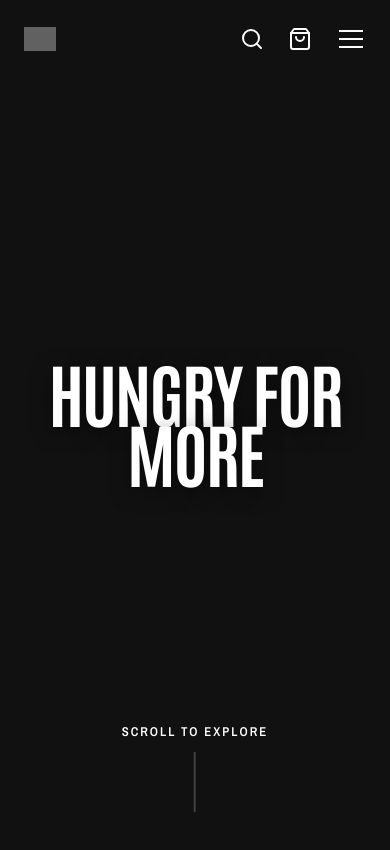
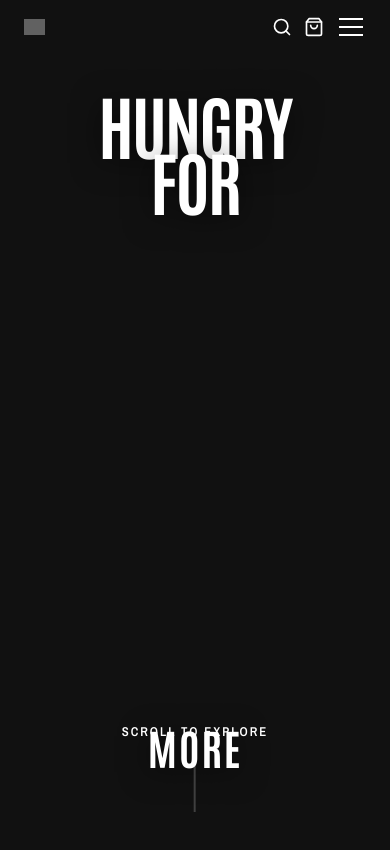
Before and after one commit to InezTech/Nike-DreamShowcase, a plain HTML site: page index.html in a window 390 px wide. Shown: the top 850 px of the page. Drawn offline with nearby package versions, Linux system fonts and the light colour scheme; grey boxes are pictures that could not be loaded; a script that the page names is missing.

Commit message:
Add files via upload

```diff
--- a/css/style.css
+++ b/css/style.css
@@ -162,6 +162,13 @@ h6,
     letter-spacing: -2px;
 }
 
+@media (max-width: 768px) {
+    .section-title {
+        font-size: clamp(2.5rem, 14vw, 4.5rem);
+        letter-spacing: -1px;
+    }
+}
+
 .eyebrow {
     font-size: 1.1rem;
     letter-spacing: 0.5px;
@@ -257,6 +264,31 @@ h6,
 
 .navbar.scrolled .icon-btn {
     color: var(--color-black);
+}
+
+.navbar-actions {
+    display: flex;
+    gap: 1.5rem;
+    align-items: center;
+}
+
+@media (max-width: 480px) {
+    .navbar {
+        padding: 0.75rem 0;
+    }
+
+    .logo-svg {
+        height: 16px;
+    }
+
+    .navbar-actions {
+        gap: 0.75rem;
+    }
+
+    .icon-btn svg {
+        width: 20px;
+        height: 20px;
+    }
 }
 
 /* HAMBURGER MENU */
@@ -411,37 +443,108 @@ h6,
 
 #tiger-canvas {
     position: absolute;
+    top: 50%;
+    left: 50%;
+    transform: translate(-50%, -50%);
+    width: 100%;
+    height: 100%;
+    object-fit: contain;
+    z-index: 2;
+    mask-image: radial-gradient(circle, black 60%, transparent 100%);
+    -webkit-mask-image: radial-gradient(circle, black 60%, transparent 100%);
+    pointer-events: none;
+}
+
+@media (max-width: 768px) {
+    #tiger-canvas {
+        height: 70%;
+        width: 120%;
+        /* Side bleed for more impact */
+    }
+}
+
+.hero-content {
+    position: absolute;
     top: 0;
     left: 0;
     width: 100%;
     height: 100%;
-    object-fit: contain;
-    z-index: 2;
-    mask-image: linear-gradient(to bottom, transparent 0%, black 8%, black 92%, transparent 100%);
-    -webkit-mask-image: linear-gradient(to bottom, transparent 0%, black 8%, black 92%, transparent 100%);
+    z-index: 3;
     pointer-events: none;
+    display: flex;
+    flex-direction: column;
+    justify-content: space-between;
+    padding: 8rem 2rem 4rem;
 }
 
-.hero-content {
-    position: relative;
-    z-index: 3;
-    pointer-events: none;
-    text-align: center;
-    width: 100%;
-    padding: 0 1.5rem;
+@media (max-width: 768px) {
+    .hero-content {
+        padding: 6rem 1rem 3rem;
+    }
 }
 
 .hero-text {
     font-family: var(--font-heading);
-    font-size: clamp(4rem, 15vw, 11rem);
-    line-height: 0.85;
-    letter-spacing: -3px;
+    font-size: clamp(4rem, 15vw, 12rem);
+    line-height: 0.8;
+    letter-spacing: -4px;
     color: var(--color-white);
     margin: 0;
     text-transform: uppercase;
-    word-break: break-word;
-    hyphens: auto;
-    text-shadow: 0 4px 20px rgba(0, 0, 0, 0.5);
+    text-shadow: 0 4px 30px rgba(0, 0, 0, 0.6);
+    display: flex;
+    flex-direction: column;
+    align-items: center;
+}
+
+.hero-text span {
+    display: block;
+    opacity: 0;
+    transform: translateY(30px);
+    animation: fadeInUp 0.8s cubic-bezier(0.16, 1, 0.3, 1) forwards;
+}
+
+.hero-text .word-1 {
+    animation-delay: 0.2s;
+}
+
+.hero-text .word-2 {
+    animation-delay: 0.4s;
+}
+
+.hero-text .word-3 {
+    animation-delay: 0.6s;
+}
+
+@keyframes fadeInUp {
+    to {
+        opacity: 1;
+        transform: translateY(0);
+    }
+}
+
+@media (max-width: 768px) {
+    .hero-text {
+        height: 100%;
+        justify-content: space-between;
+        font-size: clamp(3rem, 15vw, 6rem);
+    }
+
+    .hero-text span {
+        width: 100%;
+        text-align: center;
+    }
+
+    .hero-text .word-1 {
+        transform: translateY(20px);
+    }
+
+    .hero-text .word-3 {
+        font-size: 0.6em;
+        letter-spacing: 2px;
+        margin-top: auto;
+        padding-bottom: 2rem;
+    }
 }
 
 .scroll-indicator {
@@ -507,7 +610,13 @@ footer {
 
 /* P1 - FIRST LOOK */
 .p1-first-look {
-    padding: 8rem 0;
+    padding: 10rem 0;
+}
+
+@media (max-width: 768px) {
+    .p1-first-look {
+        padding: 8rem 0;
+    }
 }
 
 .p1-first-look .description {
@@ -616,19 +725,19 @@ footer {
 
 /* P3 - BANNER */
 .p3-banner {
-    padding: 0 4rem;
+    padding: 0;
     margin-bottom: 8rem;
+    background-color: var(--color-black);
 }
 
 .banner-image {
     width: 100%;
-    height: 90vh;
+    height: 100vh;
     display: flex;
     justify-content: center;
     align-items: center;
     position: relative;
     overflow: hidden;
-    border-radius: 4px;
 }
 
 .banner-img-element {
@@ -660,11 +769,26 @@ footer {
     z-index: 3;
     color: var(--color-white);
     text-align: center;
-    font-size: clamp(3rem, 10vw, 8.5rem);
-    max-width: 1200px;
-    line-height: 0.9;
-    letter-spacing: -3px;
-    text-shadow: 0 10px 30px rgba(0, 0, 0, 0.3);
+    font-size: clamp(3rem, 10vw, 9rem);
+    width: 90%;
+    line-height: 0.85;
+    letter-spacing: -5px;
+    text-shadow: 0 15px 40px rgba(0, 0, 0, 0.5);
+    display: flex;
+    flex-direction: column;
+    align-items: center;
+    font-family: var(--font-heading);
+}
+
+.banner-text::before {
+    content: 'FAST IS NOT ENOUGH';
+    display: block;
+    font-family: var(--font-body);
+    font-size: 1rem;
+    letter-spacing: 5px;
+    margin-bottom: 2rem;
+    font-weight: 700;
+    opacity: 0.9;
 }
 
 @media (max-width: 768px) {
@@ -674,12 +798,18 @@ footer {
     }
 
     .banner-image {
-        height: 75vh;
+        height: 80vh;
     }
 
     .banner-text {
-        font-size: clamp(2.5rem, 12vw, 4.5rem);
-        letter-spacing: -1px;
+        font-size: clamp(2.5rem, 14vw, 5rem);
+        letter-spacing: -2px;
+    }
+
+    .banner-text::before {
+        font-size: 0.8rem;
+        letter-spacing: 3px;
+        margin-bottom: 1rem;
     }
 }
 
--- a/index.html
+++ b/index.html
@@ -70,7 +70,11 @@
             <canvas id="ambient-canvas"></canvas>
             <canvas id="tiger-canvas"></canvas>
             <div class="hero-content">
-                <h1 class="hero-text">HUNGRY FOR MORE</h1>
+                <h1 class="hero-text">
+                    <span class="word-1">HUNGRY</span>
+                    <span class="word-2">FOR</span>
+                    <span class="word-3">MORE</span>
+                </h1>
             </div>
             <div class="scroll-indicator">
                 <p>SCROLL TO EXPLORE</p>
--- a/js/main.js
+++ b/js/main.js
@@ -131,10 +131,17 @@ class TigerExperience {
             this.tigerCtx.clearRect(0, 0, canvasWidth, canvasHeight);
             this.ambientCtx.clearRect(0, 0, canvasWidth, canvasHeight);
 
-            // --- Foreground Tiger Canvas (object-fit: contain logic) ---
+            const isMobile = window.innerWidth <= 768;
+
+            // --- Foreground Tiger Canvas ---
             const hRatio = canvasWidth / img.width;
             const vRatio = canvasHeight / img.height;
-            const ratio = Math.min(hRatio, vRatio);
+
+            // On mobile, we want it to be slightly more "cover" than "contain" for more impact
+            let ratio = Math.min(hRatio, vRatio);
+            if (isMobile) {
+                ratio = Math.min(hRatio, vRatio) * 1.4; // Zoom in 40% on mobile
+            }
 
             const centerShift_x = (canvasWidth - img.width * ratio) / 2;
             const centerShift_y = (canvasHeight - img.height * ratio) / 2;
```
